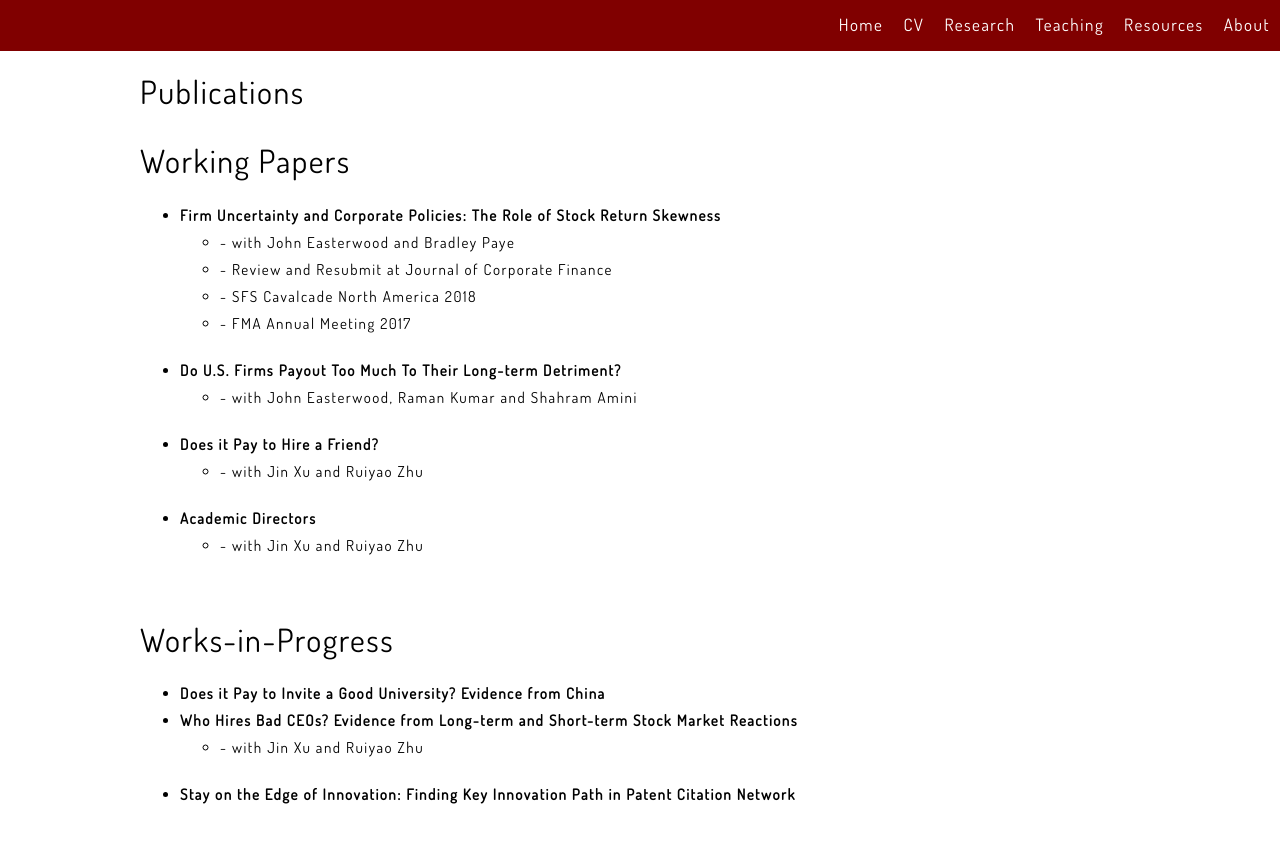
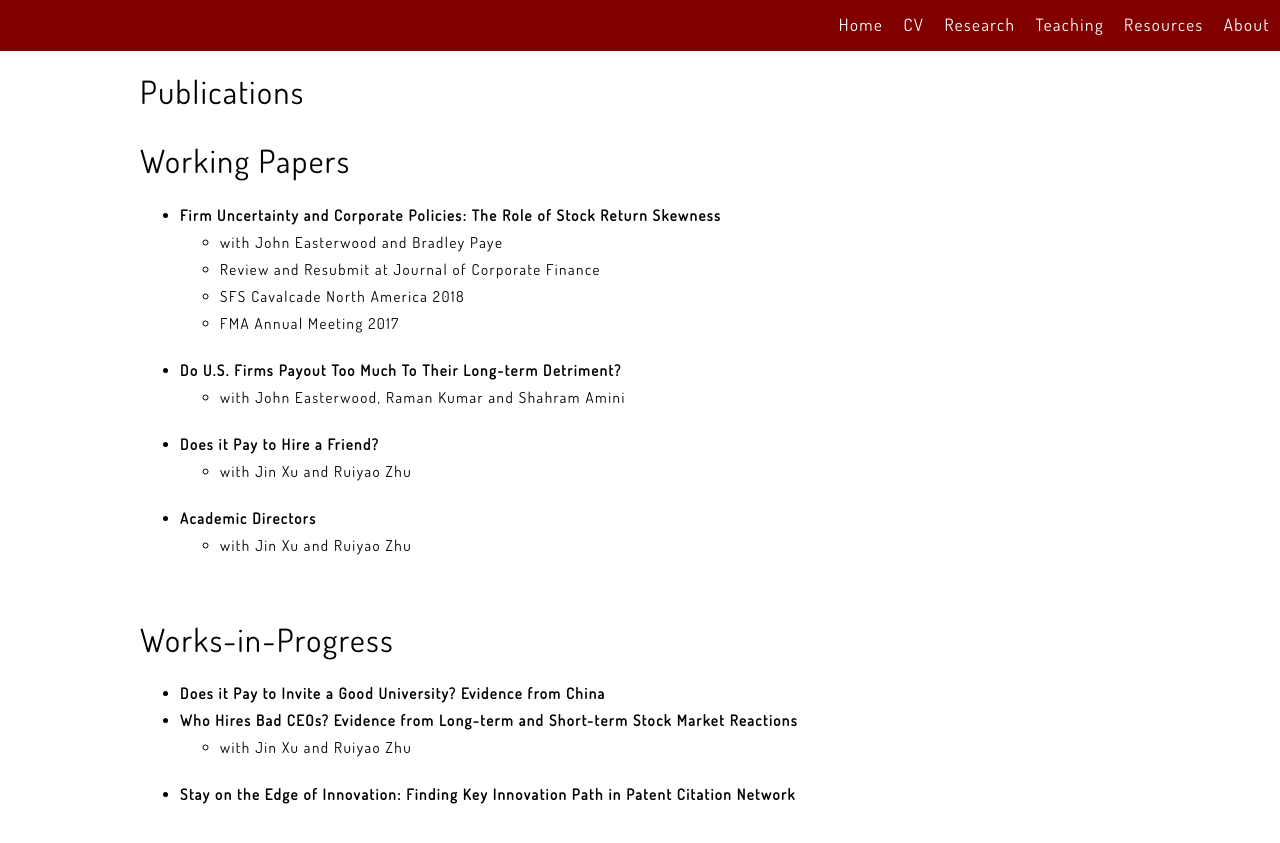
Before and after one commit to xieyutongcn/xieyutongcn.github.io, a Jekyll site: the page built from Research.html, in a window 1280 px wide. Shown: the top 843 px of the page. Built offline with Jekyll 4.4.1, drawn with Linux system fonts in a browser that asks for light colours.

```diff
--- a/Research.html
+++ b/Research.html
@@ -9,22 +9,22 @@ layout: default
         <ul>
             <li><strong>Firm Uncertainty and Corporate Policies: The Role of Stock Return Skewness</strong></li>
             <ul>
-                <li>- with John Easterwood and Bradley Paye</li>
-                <li>- Review and Resubmit at Journal of Corporate Finance</li>
-                <li>- SFS Cavalcade North America 2018</li>
-                <li>- FMA Annual Meeting 2017</li>
+                <li>with John Easterwood and Bradley Paye</li>
+                <li>Review and Resubmit at Journal of Corporate Finance</li>
+                <li>SFS Cavalcade North America 2018</li>
+                <li>FMA Annual Meeting 2017</li>
             </ul>
             <li><strong>Do U.S. Firms Payout Too Much To Their Long-term Detriment?</strong></li>
             <ul>
-                <li>- with John Easterwood, Raman Kumar and Shahram Amini</li>
+                <li>with John Easterwood, Raman Kumar and Shahram Amini</li>
             </ul>
             <li><strong>Does it Pay to Hire a Friend?</strong></li>
             <ul>
-                <li>- with Jin Xu and Ruiyao Zhu</li>
+                <li>with Jin Xu and Ruiyao Zhu</li>
             </ul>
             <li><strong>Academic Directors</strong></li>
             <ul>
-                <li>- with Jin Xu and Ruiyao Zhu</li>
+                <li>with Jin Xu and Ruiyao Zhu</li>
             </ul>
         </ul>
         <h1>Works-in-Progress</h1>
@@ -32,7 +32,7 @@ layout: default
             <li><strong>Does it Pay to Invite a Good University? Evidence from China</strong></li>
             <li><strong>Who Hires Bad CEOs? Evidence from Long-term and Short-term Stock Market Reactions</strong></li>
             <ul>
-                <li>- with Jin Xu and Ruiyao Zhu</li>
+                <li>with Jin Xu and Ruiyao Zhu</li>
             </ul>
             <li><strong>Stay on the Edge of Innovation: Finding Key Innovation Path in Patent Citation Network</strong></li>
         </ul>
```
